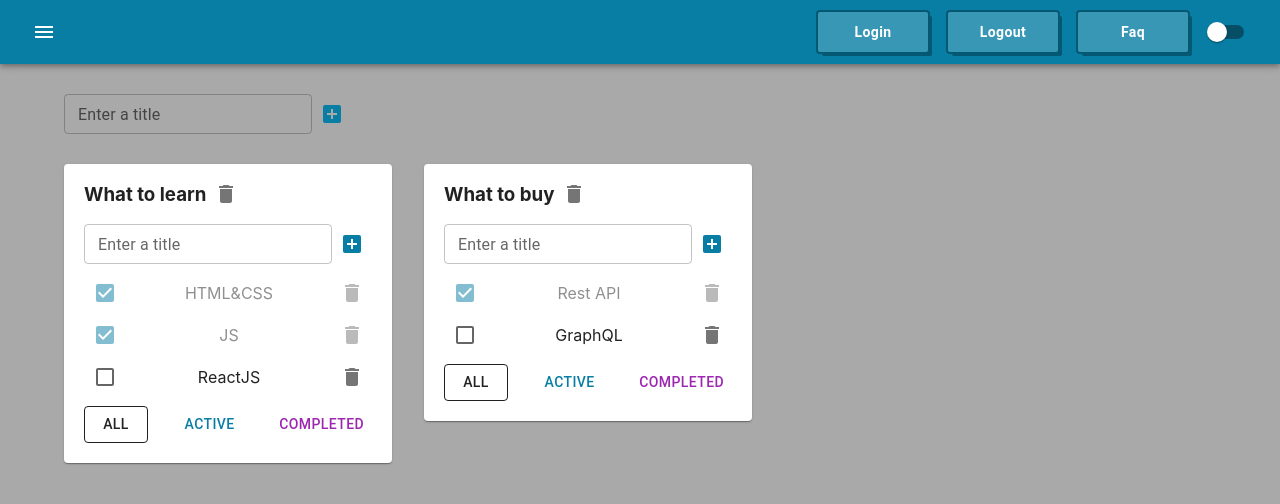
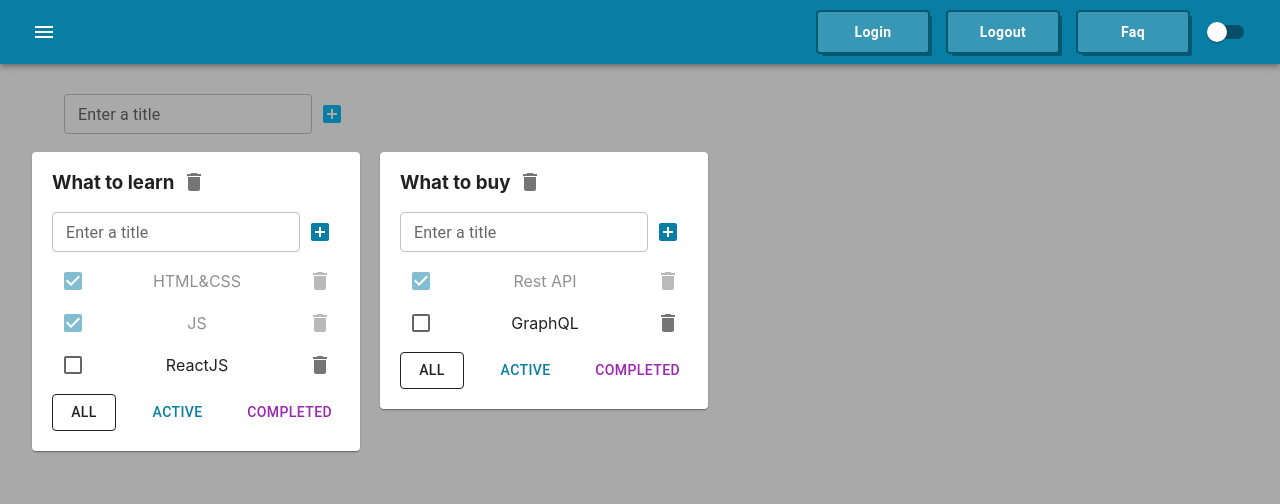
Before and after one commit to L1bertyCode/todolist, a React (Create React App) app: page / in a window 1280 px wide. Shown: the top 504 px of the page. Built offline with nearby package versions, Linux system fonts and the light colour scheme.

Commit message:
cr tlR, tl-r.r

```diff
--- a/src/App.tsx
+++ b/src/App.tsx
@@ -9,7 +9,7 @@ import Button from '@mui/material/Button'
 import IconButton from '@mui/material/IconButton'
 import MenuIcon from '@mui/icons-material/Menu'
 import Container from '@mui/material/Container'
-import { Grid2 } from '@mui/material'
+import { Grid } from '@mui/material'
 import Paper from '@mui/material/Paper'
 import { MenuButton } from './MenuButton'
 import { createTheme, ThemeProvider } from '@mui/material/styles';
@@ -125,11 +125,13 @@ function App() {
         </Toolbar>
       </AppBar>
       <Container fixed>
-        <Grid2 container sx={{ mb: '30px' }}>
+        <Grid container sx={{ mb: '30px' }}>
           <AddItemForm addItem={addTodolist} />
-        </Grid2>
+        </Grid>
 
-        <Grid2 container spacing={4}>
+        <Grid container spacing={4} sx={{
+          display: 'flex'
+        }}>
           {todolists.map(tl => {
             let tasksForTodolist = tasks[tl.id]
             if (tl.filter === "active") {
@@ -139,7 +141,14 @@ function App() {
               tasksForTodolist = tasks[tl.id].filter(t => t.isDone)
             }
             return (
-              <Grid2 >
+              <Grid
+                key={tl.id}
+                sx={{
+                  mt: "20px",
+                  mr: "20px"
+
+                }}
+              >
                 <Paper sx={{ p: '0px 20px 20px 20px' }}>
                   <Todolist
                     key={tl.id}
@@ -156,10 +165,10 @@ function App() {
                     updateTodolist={updateTodolist}
                   />
                 </Paper>
-              </Grid2>
+              </Grid>
             )
           })}
-        </Grid2>
+        </Grid>
       </Container >
 
     </ThemeProvider>
```
Also changed, not shown: package.json (+6 -6 lines), src/setupTests.ts (+1 -1 lines), src/todolistsReducer.ts (added, +26 -0 lines), 2 other files (tests, documents, lock files or other folders).
